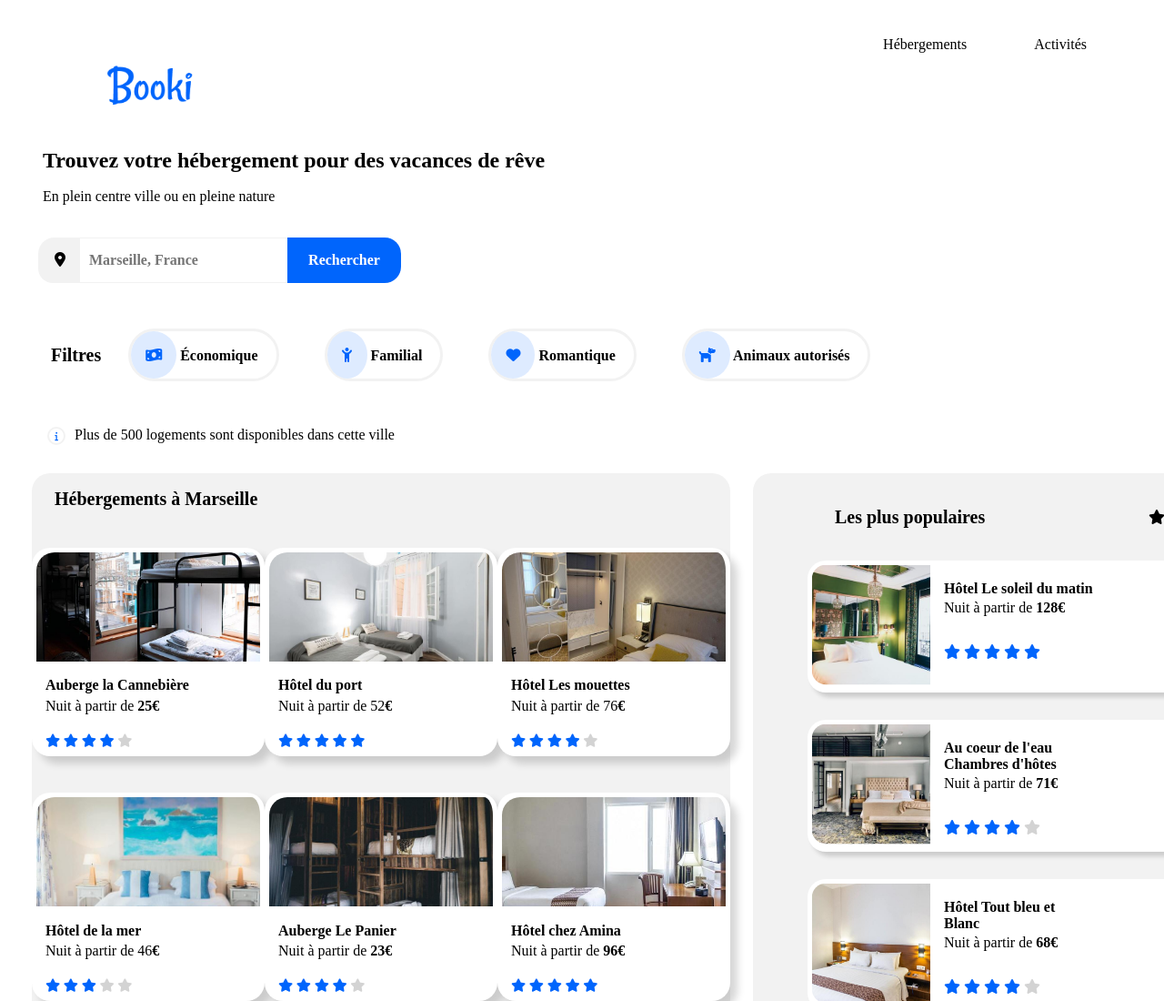
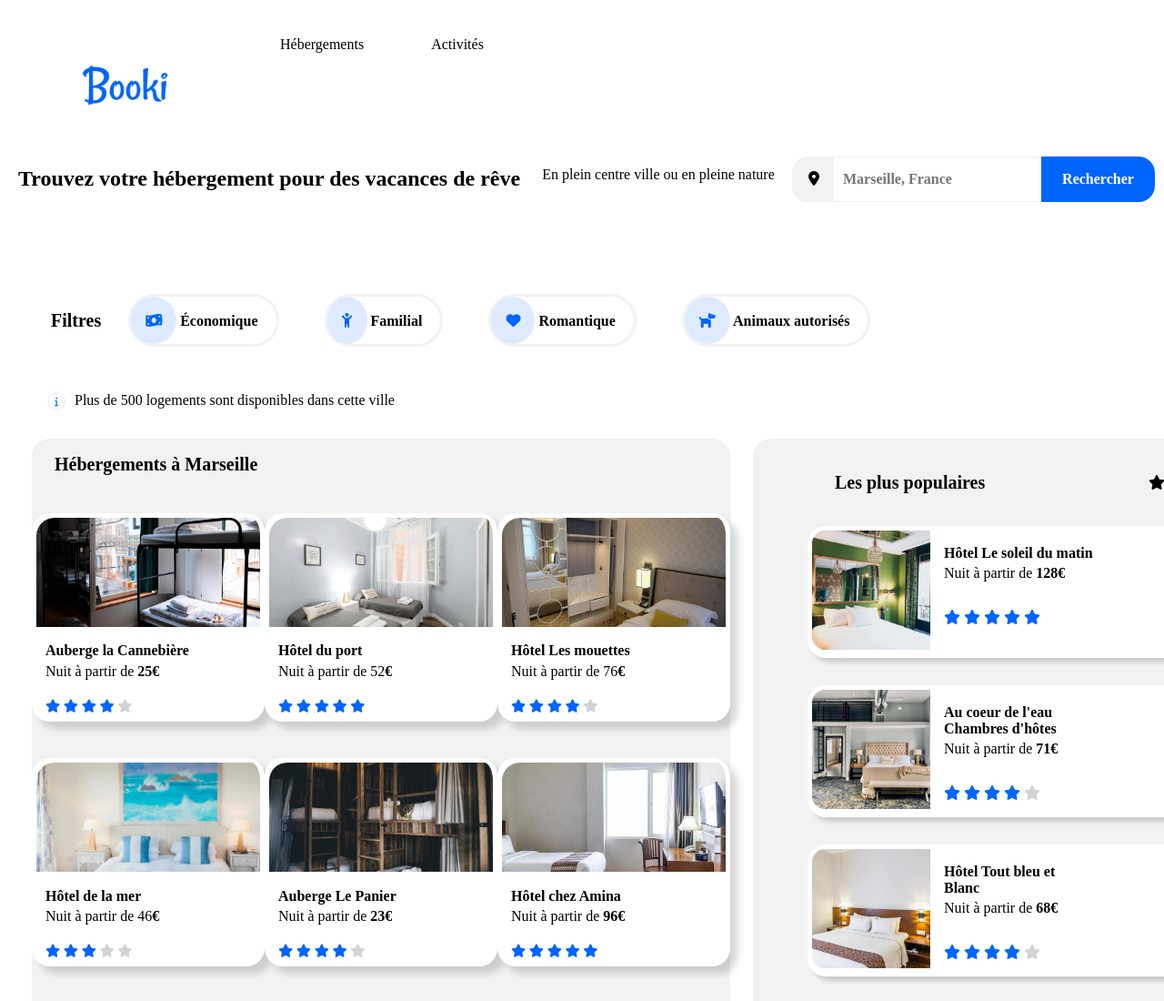
Before and after one commit to SDlevelUp/Booki, a plain HTML site: page index.html in a window 1280 px wide. Shown: the top 1100 px of the page at 91% size. Drawn offline with Linux system fonts and the light colour scheme.

Commit message:
update header css
header css updating

```diff
--- a/CSS/style.css
+++ b/CSS/style.css
@@ -49,8 +49,9 @@ nav
 
 header
 {
-    padding-left: 47px;
-    padding-top: 20px;
+    display: flex;
+    justify-content: space-between;
+    padding: 20px;
 }
 
 h1
```
